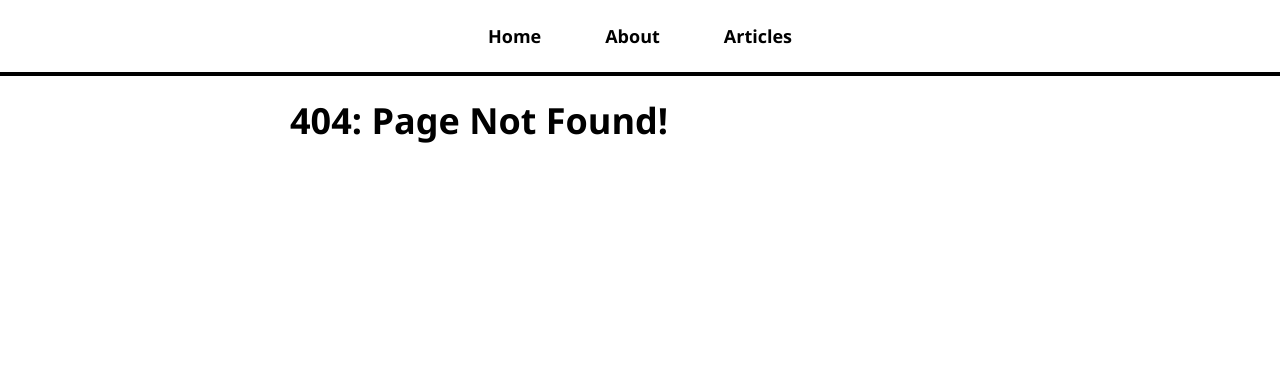
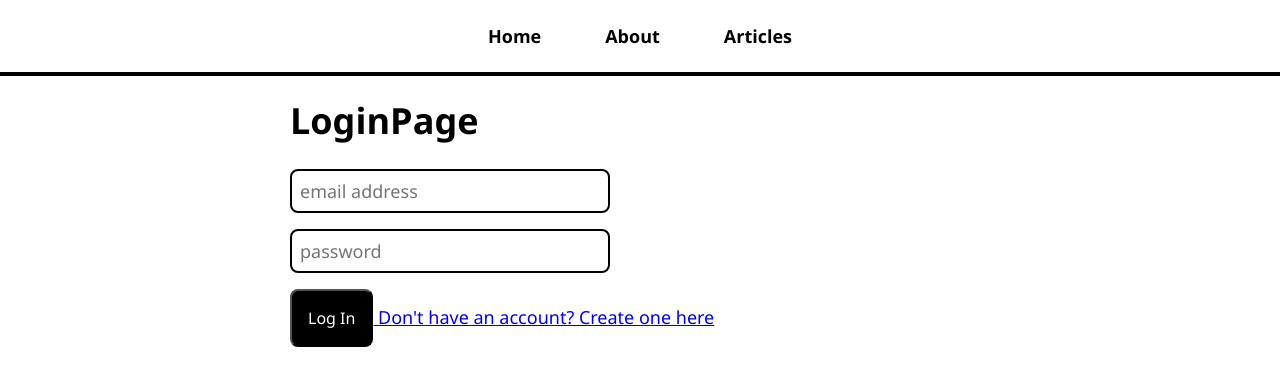
Before and after one commit to teddydavidson245/my-blog, a React (Create React App) app: page /login in a window 1280 px wide. Before the commit this address had no page. Shown: the top 386 px of the page. Built offline with nearby package versions, Linux system fonts and the light colour scheme.

Commit message:
Added firebase user authentication.

```diff
--- a/package.json
+++ b/package.json
@@ -8,6 +8,7 @@
     "@testing-library/react": "^14.1.2",
     "@testing-library/user-event": "^14.5.1",
     "axios": "^1.6.2",
+    "firebase": "^10.7.0",
     "react": "^18.2.0",
     "react-dom": "^18.2.0",
     "react-router-dom": "^6.20.0",
--- a/src/App.js
+++ b/src/App.js
@@ -6,6 +6,8 @@ import AboutPage from './pages/AboutPage';
 import ArticlePage from './pages/ArticlePage';
 import ArticlesListPage from './pages/ArticlesListPage';
 import NotFoundPage from './pages/NotFoundPage';
+import LoginPage from './pages/LoginPage';
+import CreateAccountPage from './pages/CreateAccountPage';
 
 
 function App() {
@@ -19,6 +21,8 @@ function App() {
   <Route path='/about' element={<AboutPage/>} />
   <Route path='/articles' element={<ArticlesListPage/>}/>
   <Route path='/articles/:articleId' element={<ArticlePage/>}/>
+  <Route path='/login' element={<LoginPage/>} />
+  <Route path='/create-account' element={<CreateAccountPage/>}/>
   <Route path="*" element={<NotFoundPage/>}/>
   </Routes>
 
--- /dev/null
+++ b/src/hooks/useUser.js
@@ -0,0 +1,18 @@
+import { useState, useEffect } from "react";
+import {getAuth, onAuthStateChanged} from 'firebase/auth';
+
+const useUser = ()=> {
+    const [user, setUser] = useState(null);
+    const [isLoading, setIsLoading] = useState(true);
+
+    useEffect(()=>{
+        const unsubscribe = onAuthStateChanged(getAuth(), user =>{
+            setUser(user);
+            setIsLoading(false);
+        });
+        return unsubscribe;
+    }, []);
+
+    return {user, isLoading};
+}
+export default useUser
--- a/src/index.js
+++ b/src/index.js
@@ -3,6 +3,29 @@ import ReactDOM from 'react-dom/client';
 import './index.css';
 import App from './App';
 import reportWebVitals from './reportWebVitals';
+
+// Import the functions you need from the SDKs you need
+import { initializeApp } from "firebase/app";
+import { getAnalytics } from "firebase/analytics";
+
+// TODO: Add SDKs for Firebase products that you want to use
+// https://firebase.google.com/docs/web/setup#available-libraries
+
+// Your web app's Firebase configuration
+// For Firebase JS SDK v7.20.0 and later, measurementId is optional
+const firebaseConfig = {
+  apiKey: "AIzaSyCt3zxxjqBiWe9i5yv5QXrBsjX9BkriKQU",
+  authDomain: "react-blog-b3a08.firebaseapp.com",
+  projectId: "react-blog-b3a08",
+  storageBucket: "react-blog-b3a08.appspot.com",
+  messagingSenderId: "496846811813",
+  appId: "1:496846811813:web:c55ea35f8b1c29baabd34c",
+  measurementId: "G-7LHKL50RST"
+};
+
+// Initialize Firebase
+const app = initializeApp(firebaseConfig);
+const analytics = getAnalytics(app);
 
 const root = ReactDOM.createRoot(document.getElementById('root'));
 root.render(
--- a/src/pages/ArticlePage.js
+++ b/src/pages/ArticlePage.js
@@ -6,10 +6,12 @@ import articles from "./article-content";
 import NotFoundPage from "./NotFoundPage";
 import CommentsList from "../components/CommentsList";
 import AddCommentForm from "../components/AddCommentForm";
+import useUser from "../hooks/useUser";
 
 function ArticlePage() {
   const [articleInfo, setArticleInfo] = useState({ upvotes: 0, comments: [] });
   const { articleId } = useParams();
+  const {user, isLoading} = useUser();
 
   useEffect(() => {
     const loadArticleInfo = async()=>{
@@ -36,15 +38,19 @@ function ArticlePage() {
     <>
       <h1>{article.title}</h1>
       <div className="upvotes-section">
-      <button onClick={addUpvote}>Upvote</button>
+        {user
+        ? <button onClick={addUpvote}>Upvote</button>
+        : <button> Log in to vote </button>}
       <p>This article has {articleInfo.upvotes} upvote(s)</p>
       </div>
       {article.content.map((paragraph, i) => (
         <p key={i}>{paragraph}</p>
       ))}
-      <AddCommentForm
+      {user
+     ? <AddCommentForm
       articleName={articleId}
       onArticleUpdated={updatedArticle => setArticleInfo(updatedArticle)}/>
+      : <button> Log in to add a comment</button>}
       <CommentsList comments={articleInfo.comments}/>
     </>
   );
--- /dev/null
+++ b/src/pages/CreateAccountPage.js
@@ -0,0 +1,9 @@
+const CreateAccountPage = () => {
+    return (
+        <h1>
+            Create Account
+        </h1>
+    )
+}
+
+export default CreateAccountPage;
--- /dev/null
+++ b/src/pages/LoginPage.js
@@ -0,0 +1,40 @@
+import React from 'react'
+import { useState } from 'react';
+import { Link, useNavigate } from 'react-router-dom';
+import {getAuth, signInWithEmailAndPassword} from 'firebase/auth';
+
+function LoginPage() {
+    const [email, setEmail] = useState('');
+    const [password, setPassword] = useState('');
+    const [error, setError] = useState('');
+    const navigate = useNavigate();
+
+    const logIn = async () => {
+        try {
+            await signInWithEmailAndPassword(getAuth(), email, password);
+            navigate('/articles')
+        } catch (error) {
+            setError(error.message);
+        }
+
+    }
+  return (
+    <>
+    <h1>LoginPage</h1>
+    {error && <p className='error'>{error}</p>}
+    <input
+    placeholder='email address'
+    value={email}
+    onChange={e => setEmail(e.target.value)} />
+    <input type='password'
+    placeholder='password'
+    value={password}
+    onChange={e => setPassword(e.target.value)}
+    />
+    <button onClick={logIn}>Log In</button>
+    <Link to='/create-account'> Don't have an account? Create one here</Link>
+    </>
+  )
+}
+
+export default LoginPage;
```
Also changed, not shown: 1 other file (tests, documents, lock files or other folders).
